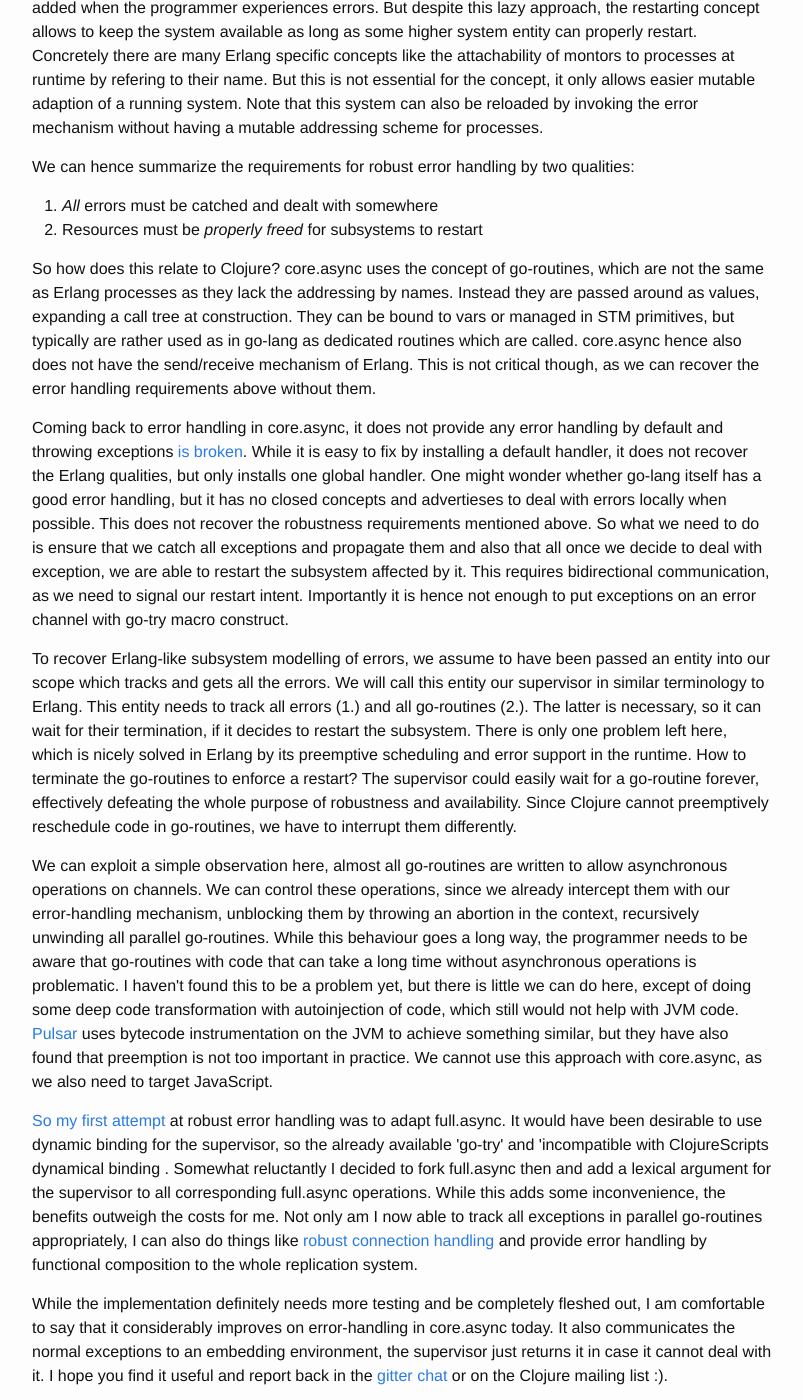
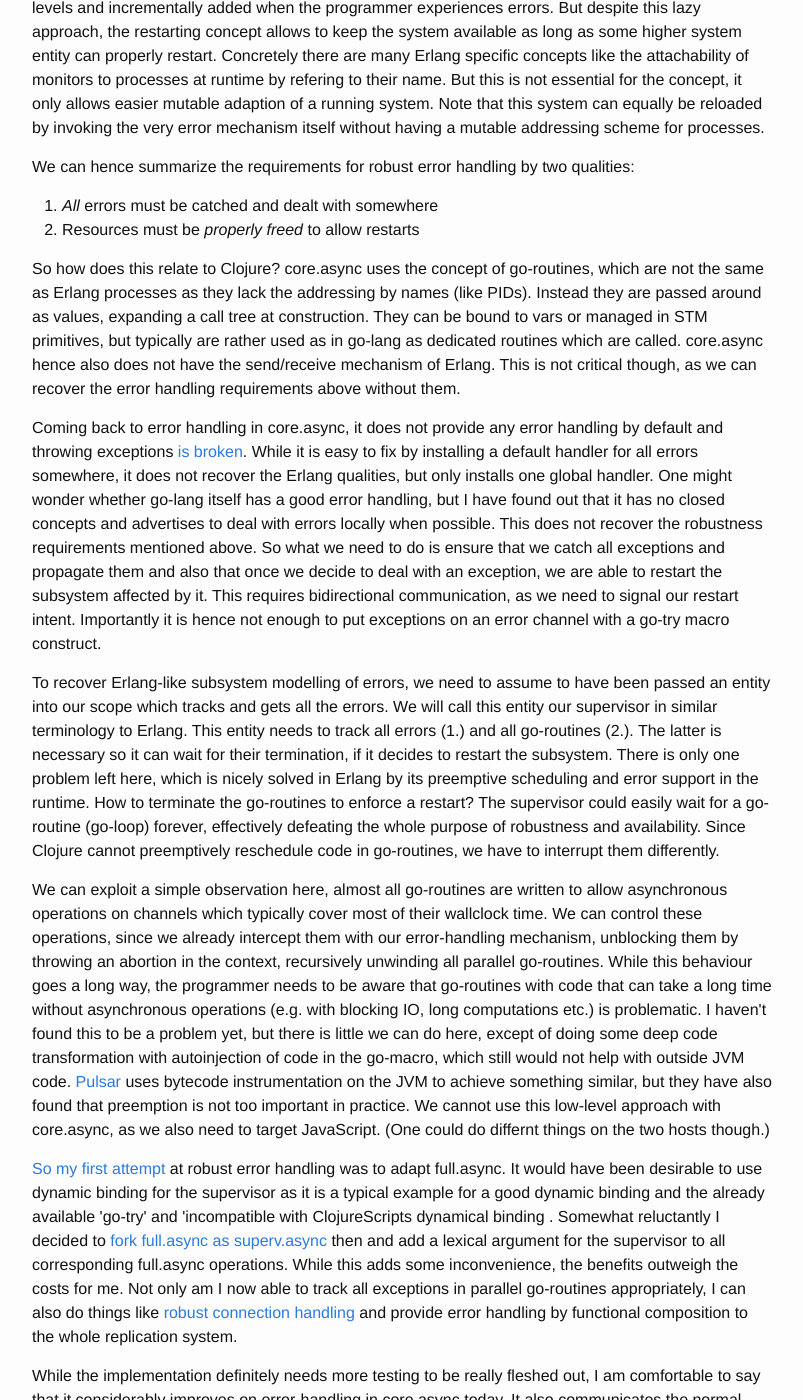
Before and after one commit to whilo/whilo.github.io, a Jekyll site: the page built from _posts/2016-08-05-error-handling1.html, in a window 1280 px wide and 1400 px high, scrolled down 867 px. Shown: the whole window, without its empty margins (238-1041 px from the left). Built offline with Jekyll 4.4.1, drawn with Linux system fonts in a browser that asks for light colours; some of the changed text lies outside the part shown.

Commit message:
Add more links, improve wording.

```diff
--- a/_posts/2016-08-05-error-handling1.html
+++ b/_posts/2016-08-05-error-handling1.html
@@ -24,14 +24,14 @@ categories: org
     as <a href="https://www.youtube.com/watch?v=zp0OEDcAro0">Chris Houser has pointed out</a>,
     even a simple dynamic scoping will do. This approach has many benefits,
     importantly it can allow robustness (restarts), which are not possible when
-    an exception has unwound the stack.
+    an exception which has unwound the stack.
 </p>
 
 <p>
     So does this cut it? I have faced a more profound problem with Clojure error
-    handling in `core.async`. But this only lead me to investigate the design
-    space a bit, most prominently the <a href="http://erlang.org/download/armstrong_thesis_2003.pdf"> Erlang *Let it crash* principle</a>.
-    So before diving into error handling with `core.async`, I will briefly
+    handling in <a href="https://github.com/clojure/core.async">core.async</a>. But this only lead me to investigate the design
+    space a bit, most prominently the <a href="http://erlang.org/download/armstrong_thesis_2003.pdf"> Erlang <b>Let it crash</b> principle</a>.
+    So before diving into error handling with core.async, I will briefly
     describe the Erlang error handling concept. It is a succinct feature of
     Erlang, which makes it <a href="http://learnyousomeerlang.com/types-or-lack-thereof">profoundly
     solid as a language to build error-prone distributed systems with very high
@@ -41,37 +41,36 @@ categories: org
 </p>
 
 <p>
-    Erlang uses monitors to track different processes (actors) and automatically
-    and preemptively terminates processes monitoring other processes if they
-    die. This importantly allows to easily restart whole subsystems if something
-    goes wrong. You do not handle the error locally if you are not sure what to
-    do about it, but let your process crash, knowing that somebody might be able
-    to catch the error on the monitor and deal with appropriately. Error
-    handling is down in general at higher levels and incrementally added when
-    the programmer experiences errors. But despite this lazy approach, the
-    restarting concept allows to keep the system available as long as some
-    higher system entity can properly restart. Concretely there are many Erlang
-    specific concepts like the attachability of montors to processes at runtime
-    by refering to their name. But this is not essential for the concept, it
-    only allows easier mutable adaption of a running system. Note that this
-    system can also be reloaded by invoking the error mechanism without having a
-    mutable addressing scheme for processes.
+    Erlang uses <a href="http://learnyousomeerlang.com/errors-and-processes">links and monitors</a> to track different processes (actors) and
+    automatically and using these mechanisms preemptively terminates processes
+    monitoring other processes if they die. This importantly allows to easily
+    restart whole subsystems if something goes wrong. You do not handle the
+    error locally if you are not sure what to do about it, but let your process
+    crash, knowing that somebody might be able to catch the error on their
+    monitor and deal with appropriately. Error handling is down in general at
+    higher levels and incrementally added when the programmer experiences
+    errors. But despite this lazy approach, the restarting concept allows to
+    keep the system available as long as some higher system entity can properly
+    restart. Concretely there are many Erlang specific concepts like the
+    attachability of monitors to processes at runtime by refering to their name.
+    But this is not essential for the concept, it only allows easier mutable
+    adaption of a running system. Note that this system can equally be reloaded
+    by invoking the very error mechanism itself without having a mutable
+    addressing scheme for processes.
 </p>
 <p>
-
-
     We can hence summarize the requirements for robust error handling by two
     qualities:
     <ol>
         <li><i>All</i> errors must be catched and dealt with somewhere</li>
-        <li>Resources must be <i>properly freed</i> for subsystems to restart</li>
+        <li>Resources must be <i>properly freed</i> to allow restarts</li>
     </ol>
 </p>
 <p>
 
     So how does this relate to Clojure? core.async uses the concept of
     go-routines, which are not the same as Erlang processes as they lack the
-    addressing by names. Instead they are passed around as values, expanding a
+    addressing by names (like PIDs). Instead they are passed around as values, expanding a
     call tree at construction. They can be bound to vars or managed in STM
     primitives, but typically are rather used as in go-lang as dedicated
     routines which are called. core.async hence also does not have the
@@ -83,55 +82,61 @@ categories: org
 <p>
     Coming back to error handling in core.async, it does not provide any error
     handling by default and throwing exceptions <a href="https://wyegelwel.github.io/Error-Handling-with-Clojure-Async/">is broken</a>.
-    While it is easy to fix by installing a default handler, it does not recover
-    the Erlang qualities, but only installs one global handler. One might wonder
-    whether go-lang itself has a good error handling, but it has no closed
-    concepts and advertieses to deal with errors locally when possible. This
-    does not recover the robustness requirements mentioned above. So what we
-    need to do is ensure that we catch all exceptions and propagate them and
-    also that all once we decide to deal with exception, we are able to restart
-    the subsystem affected by it. This requires bidirectional communication, as
-    we need to signal our restart intent. Importantly it is hence not enough to
-    put exceptions on an error channel with go-try macro construct.
+    While it is easy to fix by installing a default handler for all errors
+    somewhere, it does not recover the Erlang qualities, but only installs one
+    global handler. One might wonder whether go-lang itself has a good error
+    handling, but I have found out that it has no closed concepts and
+    advertises to deal with errors locally when possible. This does not recover
+    the robustness requirements mentioned above. So what we need to do is ensure
+    that we catch all exceptions and propagate them and also that once we
+    decide to deal with an exception, we are able to restart the subsystem affected
+    by it. This requires bidirectional communication, as we need to signal our
+    restart intent. Importantly it is hence not enough to put exceptions on an
+    error channel with a go-try macro construct.
 </p>
 
 <p>
-    To recover Erlang-like subsystem modelling of errors, we assume to have been
-    passed an entity into our scope which tracks and gets all the errors. We
-    will call this entity our supervisor in similar terminology to Erlang. This
-    entity needs to track all errors (1.) and all go-routines (2.). The latter
-    is necessary, so it can wait for their termination, if it decides to restart
-    the subsystem. There is only one problem left here, which is nicely solved
-    in Erlang by its preemptive scheduling and error support in the runtime. How
-    to terminate the go-routines to enforce a restart? The supervisor could
-    easily wait for a go-routine forever, effectively defeating the whole
-    purpose of robustness and availability. Since Clojure cannot preemptively
-    reschedule code in go-routines, we have to interrupt them differently.
+    To recover Erlang-like subsystem modelling of errors, we need to assume to
+    have been passed an entity into our scope which tracks and gets all the
+    errors. We will call this entity our supervisor in similar terminology to
+    Erlang. This entity needs to track all errors (1.) and all go-routines (2.).
+    The latter is necessary so it can wait for their termination, if it decides
+    to restart the subsystem. There is only one problem left here, which is
+    nicely solved in Erlang by its preemptive scheduling and error support in
+    the runtime. How to terminate the go-routines to enforce a restart? The
+    supervisor could easily wait for a go-routine (go-loop) forever, effectively
+    defeating the whole purpose of robustness and availability. Since Clojure
+    cannot preemptively reschedule code in go-routines, we have to interrupt
+    them differently.
 </p>
 
 <p>
     We can exploit a simple observation here, almost all go-routines are written
-    to allow asynchronous operations on channels. We can control these
-    operations, since we already intercept them with our error-handling
-    mechanism, unblocking them by throwing an abortion in the context,
-    recursively unwinding all parallel go-routines. While this behaviour goes a
-    long way, the programmer needs to be aware that go-routines with code that
-    can take a long time without asynchronous operations is problematic. I
-    haven't found this to be a problem yet, but there is little we can do here,
-    except of doing some deep code transformation with autoinjection of code,
-    which still would not help with JVM code. <a href="http://docs.paralleluniverse.co/pulsar/">Pulsar</a> uses
+    to allow asynchronous operations on channels which typically cover most of
+    their wallclock time. We can control these operations, since we already
+    intercept them with our error-handling mechanism, unblocking them by
+    throwing an abortion in the context, recursively unwinding all parallel
+    go-routines. While this behaviour goes a long way, the programmer needs to
+    be aware that go-routines with code that can take a long time without
+    asynchronous operations (e.g. with blocking IO, long computations etc.) is
+    problematic. I haven't found this to be a problem yet, but there is little
+    we can do here, except of doing some deep code transformation with
+    autoinjection of code in the go-macro, which still would not help with
+    outside JVM code. <a href="http://docs.paralleluniverse.co/pulsar/">Pulsar</a> uses
     bytecode instrumentation on the JVM to achieve something similar, but they
     have also found that preemption is not too important in practice. We cannot
-    use this approach with core.async, as we also need to target JavaScript.
+    use this low-level approach with core.async, as we also need to target
+    JavaScript. (One could do differnt things on the two hosts though.)
 </p>
 <p>
 
  <a href="https://github.com/fullcontact/full.async/pull/2#event-633151893">So my first attempt </a>
  at robust error handling was to adapt full.async. It would have been desirable
- to use dynamic binding for the supervisor, so the already available 'go-try'
- and '<?' constructs keep working transparently. While this dynamic binding
- approach worked well for the JVM, it proved <a href="http://dev.clojure.org/jira/browse/CLJS-1634">incompatible with ClojureScripts dynamical binding </a>.
- Somewhat reluctantly I decided to fork full.async then and add a lexical
+ to use dynamic binding for the supervisor as it is a typical example for a good
+ dynamic binding and the already available 'go-try' and '<?' constructs keep
+ working transparently. While this dynamic binding approach worked well for the
+ JVM, it proved <a href="http://dev.clojure.org/jira/browse/CLJS-1634">incompatible with ClojureScripts dynamical binding </a>.
+ Somewhat reluctantly I decided to <a href="https://github.com/replikativ/superv.async">fork full.async as superv.async</a> then and add a lexical
  argument for the supervisor to all corresponding full.async operations. While
  this adds some inconvenience, the benefits outweigh the costs for me. Not only
  am I now able to track all exceptions in parallel go-routines appropriately, I
@@ -141,7 +146,7 @@ categories: org
 </p>
 
 <p>
-   While the implementation definitely needs more testing and be completely
+   While the implementation definitely needs more testing to be really
    fleshed out, I am comfortable to say that it considerably improves on
    error-handling in core.async today. It also communicates the normal
    exceptions to an embedding environment, the supervisor just returns it in
```
